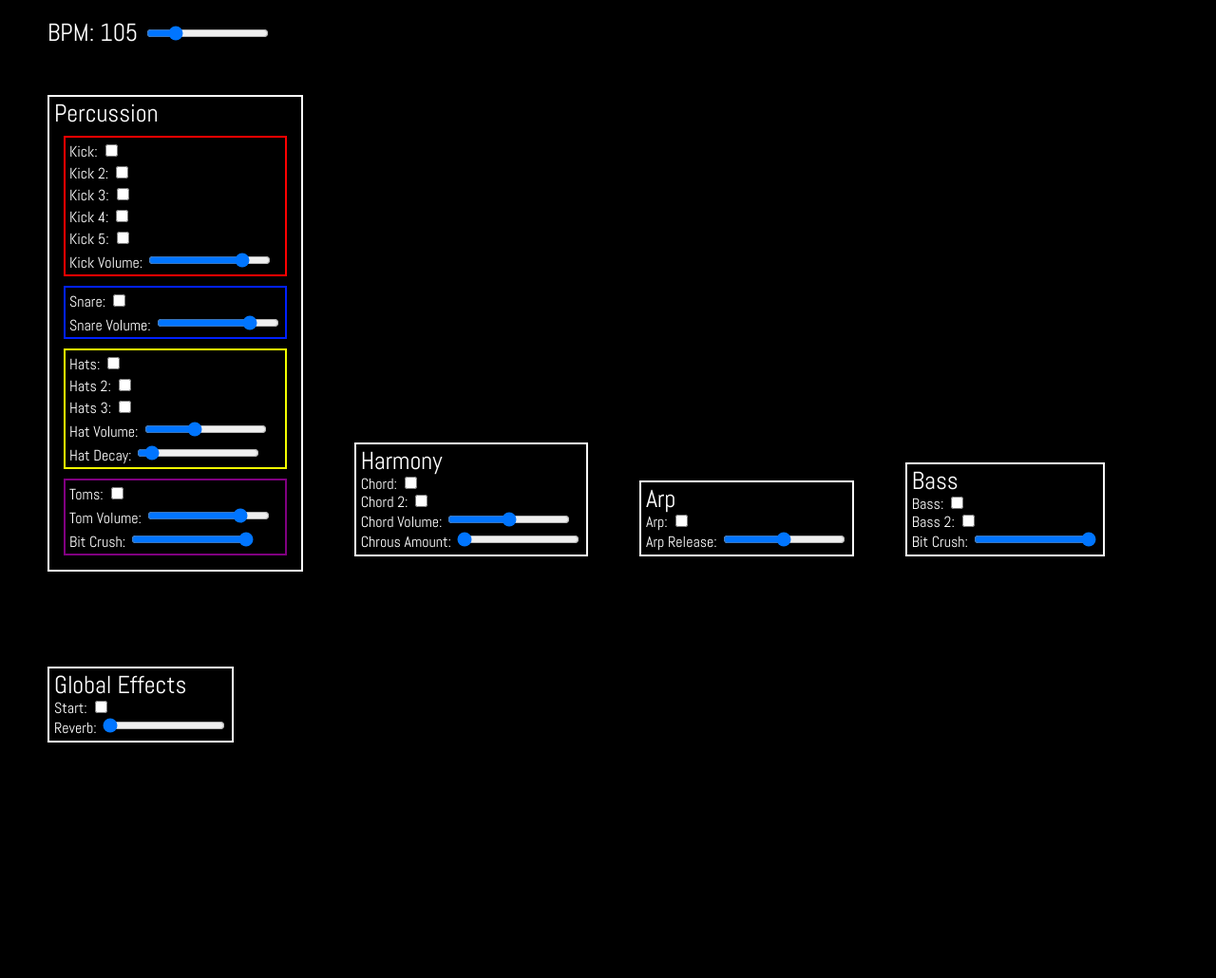
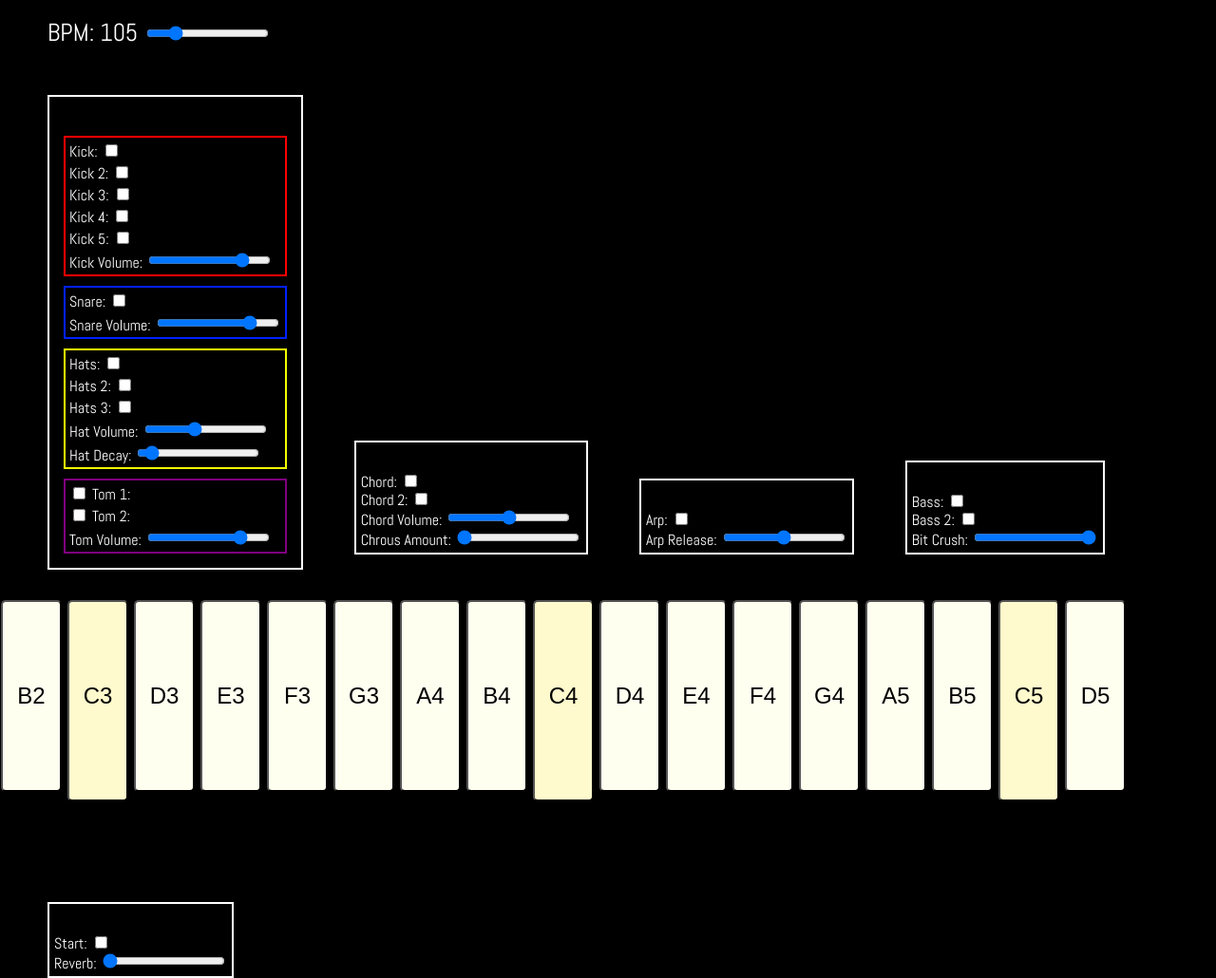
Before and after one commit to keitheck/Loopty-Loop, a PHP site: page / in a window 1280 px wide. Shown: the part 153-1183 px from the top of the page at 95% size. Before the commit the page ends 935 px from the top, so only its background shows below. Run offline with PHP 8.4, Linux system fonts and the light colour scheme.

Commit message:
solo keyboard added key c

```diff
--- a/app.js
+++ b/app.js
@@ -30,6 +30,8 @@ var crushBass = new Tone.BitCrusher()
 var chorusChord = new Tone.Chorus()
 
 var crushTom = new Tone.BitCrusher();
+
+var chorusTom = new Tone.Chorus();
 
 //kickDrum
 //************************************************************************
@@ -203,20 +205,38 @@ document.querySelector('.hat_3').addEventListener('change', function(e){
 //****************************************************************************
 var tom = new Tone.MembraneSynth();
 
-tom.chain(crushTom, globalReverb, Tone.Master);
+tom.chain(chorusTom, Tone.Master);
+
+
 
 var tomOne = new Tone.Part(function(time, note){
   tom.triggerAttackRelease(note, "2m", time);
-}, [[0, "C2"], ["0:0:1", "D3"], ["0:0:2", "C2"],["0:0:3","D3"],["0:1:0","C2"],["0:3:2","C2"]]);
+}, [[0, "C3"], ["0:0:1", "D4"], ["0:0:2", "C3"],["0:0:3","D4"],["0:1:0","C3"],["0:3:2","C3"]]);
 
 tomOne.loop = true;
 
+var tomTwo = new Tone.Part(function(time, note){
+  tom.triggerAttackRelease(note, '1m', time);
+}, [['0:0:2', 'C3'], ['0:1:0', 'C3'], ['0:2:2', 'C3'], ['0:3:0', 'C3']]);
+
+tomTwo.loop = true;
+tomTwo.loopEnd = '1m';
+
 document.querySelector('.tom_1').addEventListener('change', function(e){
   if (e.target.checked){
-    tomOne.start('0:1');
+    tomOne.start(0);
 
   } else {
     tomOne.stop(0);
+  }
+});
+
+document.querySelector('.tom_2').addEventListener('change', function(e){
+  if (e.target.checked){
+    tomTwo.start(0);
+
+  } else {
+    tomTwo.stop(0);
   }
 });
 
@@ -363,6 +383,146 @@ document.querySelector('.bass_2').addEventListener('change', function(e){
 //###################################################################
 
 
+//Solo keyboard
+//#####################################################################
+
+
+var guitarSolo = new Tone.PluckSynth({
+  attackNoise  : 1 ,
+  dampening  : 2000 ,
+  resonance  : 0.99
+});
+
+guitarSolo.chain(globalReverb, Tone.Master);
+
+guitarSolo.volume.value = 1;
+
+
+function playKey(noteValue){
+  guitarSolo.triggerAttack(noteValue);
+}
+
+
+//key1
+document.getElementById('B2').addEventListener('mouseenter', function(e){
+  console.log(e.target.id)
+  playKey(e.target.id);
+});
+
+//key2
+document.getElementById('C3').addEventListener('mouseenter', function(e){
+  console.log(e.target.id)
+  playKey(e.target.id);
+});
+
+//key3
+document.getElementById('D3').addEventListener('mouseenter', function(e){
+  console.log(e.target.id)
+  playKey(e.target.id);
+});
+
+//key4
+document.getElementById('E3').addEventListener('mouseenter', function(e){
+  console.log(e.target.id)
+  playKey(e.target.id);
+});
+
+//key5
+document.getElementById('F3').addEventListener('mouseenter', function(e){
+  console.log(e.target.id)
+  playKey(e.target.id);
+});
+
+//key6
+document.getElementById('G3').addEventListener('mouseenter', function(e){
+  console.log(e.target.id)
+  playKey(e.target.id);
+});
+
+//key7
+document.getElementById('A4').addEventListener('mouseenter', function(e){
+  console.log(e.target.id)
+  playKey(e.target.id);
+});
+
+//key8
+document.getElementById('B4').addEventListener('mouseenter', function(e){
+  console.log(e.target.id)
+  playKey(e.target.id);
+});
+
+//key9
+document.getElementById('C4').addEventListener('mouseenter', function(e){
+  console.log(e.target.id)
+  playKey(e.target.id);
+});
+
+//key10
+document.getElementById('D4').addEventListener('mouseenter', function(e){
+  console.log(e.target.id)
+  playKey(e.target.id);
+});
+
+//key11
+document.getElementById('E4').addEventListener('mouseenter', function(e){
+  console.log(e.target.id)
+  playKey(e.target.id);
+});
+
+//key12
+document.getElementById('F4').addEventListener('mouseenter', function(e){
+  console.log(e.target.id)
+  playKey(e.target.id);
+});
+
+//key13
+document.getElementById('G4').addEventListener('mouseenter', function(e){
+  console.log(e.target.id)
+  playKey(e.target.id);
+});
+
+//key14
+document.getElementById('A5').addEventListener('mouseenter', function(e){
+  console.log(e.target.id)
+  playKey(e.target.id);
+});
+
+//key8
+document.getElementById('B5').addEventListener('mouseenter', function(e){
+  console.log(e.target.id)
+  playKey(e.target.id);
+});
+
+//key9
+document.getElementById('C5').addEventListener('mouseenter', function(e){
+  console.log(e.target.id)
+  playKey(e.target.id);
+});
+
+//key10
+document.getElementById('D5').addEventListener('mouseenter', function(e){
+  console.log(e.target.id)
+  playKey(e.target.id);
+});
+
+
+// for (var i = 0; i < keyArray.length; i++){
+//   console.log(keyArray[i]);
+//
+//   var scaleSelector = document.querySelector(keyArray[i]);
+//   scaleSelector.addEventListener('mouseover', function(e){
+//     guitarSolo.triggerAttack(scaleArray[i]);
+//     console.log(scaleArray[i]);
+//     guitarSolo.start(0);
+//   });
+//   scaleSelector.addEventListener('mouseout', guitarSolo.stop(0));
+// };
+
+
+
+// document.querySelector(keyArray[0]);
+// console.log(document.querySelector(keyArray[0]));
+
 
 
 //bpm slider
@@ -429,9 +589,3 @@ crushBass.bits = 8;
 document.querySelector('#crush_bass').addEventListener('input', function(e){
 	crushBass.bits = parseFloat(e.target.value)
 })
-
-crushTom.bits = 2;
-
-document.querySelector('#crush_tom').addEventListener('input', function(e){
-  crushTom.bits = parseFloat(e.target.value);
-});
--- a/index.html
+++ b/index.html
@@ -99,8 +99,12 @@
 
     <section id="tom_box">
       <div>
-        <label>Toms:</label>
         <input type='checkbox' class='tom_1'>
+        <label>Tom 1:</label>
+      </div>
+      <div>
+        <input type='checkbox' class='tom_2'>
+        <label>Tom 2:</label>
       </div>
 
       <div>
@@ -108,10 +112,8 @@
         <input type='range' value='0' min='-40' max='10' id='tom_vol'>
       </div>
 
-      <div>
-        <label>Bit Crush:</label>
-        <input type='range' value='8' min='0' max='8' step='.01' id='crush_tom'>
-      </div>
+
+
     </section>
 
 
@@ -176,10 +178,30 @@
         <label>Bit Crush:</label>
         <input type='range' value='8' min='0' max='8' step='.01' id='crush_bass'>
       </div>
-
-
     </section>
 
+    <section class="solo_keyboard">
+      <h1>Solo Keyboard</h1>
+      <div id="keyboard">
+        <button id="B2">B2</button>
+        <button class="middle" id="C3">C3</button>
+        <button id="D3">D3</button>
+        <button id="E3">E3</button>
+        <button id="F3">F3</button>
+        <button id="G3">G3</button>
+        <button id="A4">A4</button>
+        <button id="B4">B4</button>
+        <button class="middle" id="C4">C4</button>
+        <button id="D4">D4</button>
+        <button id="E4">E4</button>
+        <button id="F4">F4</button>
+        <button id="G4">G4</button>
+        <button id="A5">A5</button>
+        <button id="B5">B5</button>
+        <button class="middle" id="C5">C5</button>
+        <button id="D5">D5</button>
+      </div>
+    </section>
 
   <section class="container" id="effects">
     <h1>Global Effects</h1>
--- a/style.css
+++ b/style.css
@@ -5,6 +5,7 @@
 body {
   background-color: #000000;
   color: #ffffff
+  width:auto;
 
 }
 
@@ -73,3 +74,38 @@ h1 {
   font-family: 'Abel', sans-serif;
 
 }
+
+.solo_keyboard {
+  width: 100%;
+  margin: 5px auto;
+}
+
+#keyboard #C3 {
+  background-color: LemonChiffon;
+  padding-bottom: 95px;
+}
+
+#keyboard #C4 {
+  background-color: LemonChiffon;
+  padding-bottom: 95px;
+}
+
+#keyboard #C5 {
+  background-color: LemonChiffon;
+  padding-bottom: 95px;
+}
+
+#keyboard button {
+  width: 5%;
+  margin: 1px;
+  background-color: ivory;
+  border-radius: 5px;
+  transition-duration: 350ms;
+  font-size: 24px;
+  padding: 85px 5px;
+}
+
+#keyboard button:hover {
+  /* background-color: yellow; */
+  transform: scale(0.95);
+}
```
